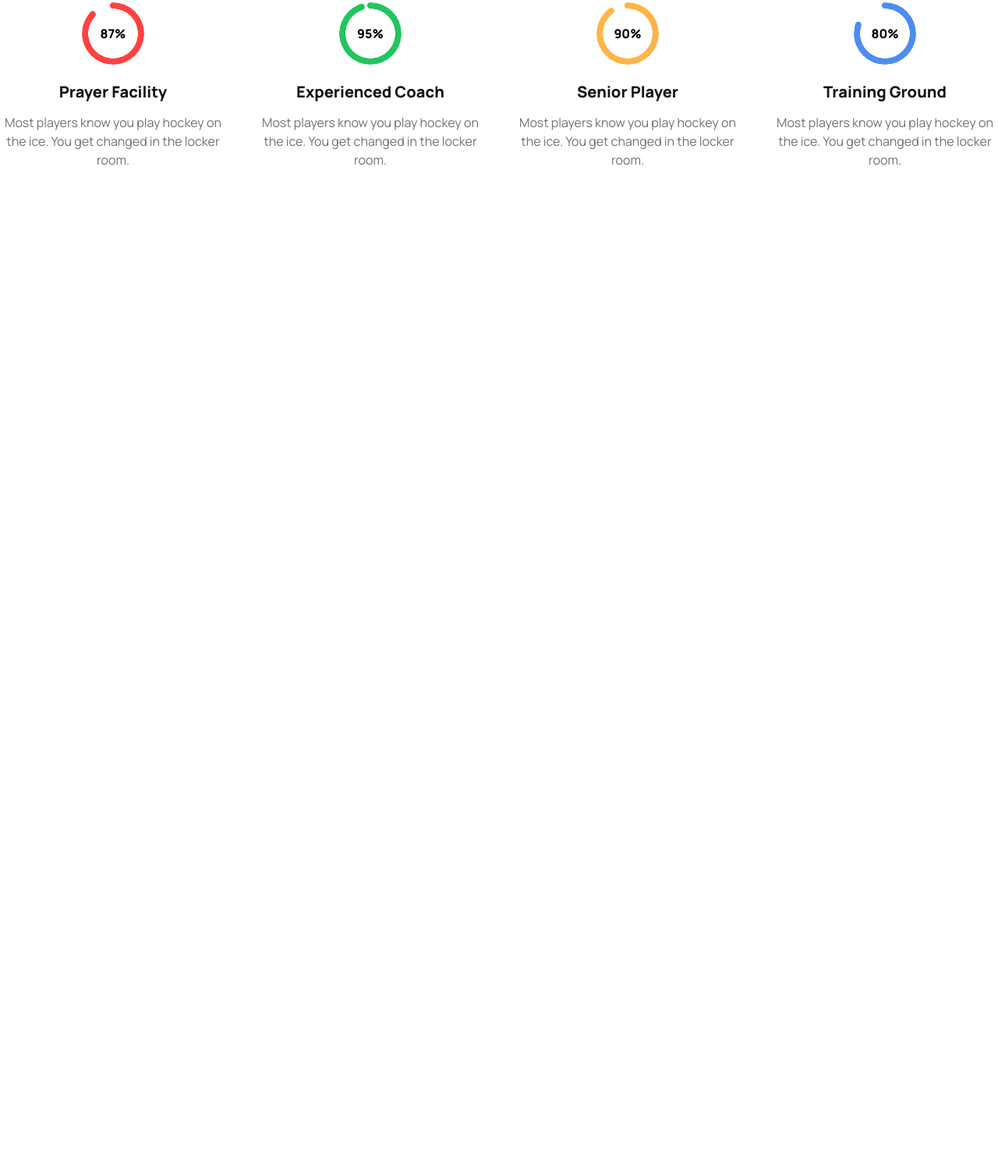
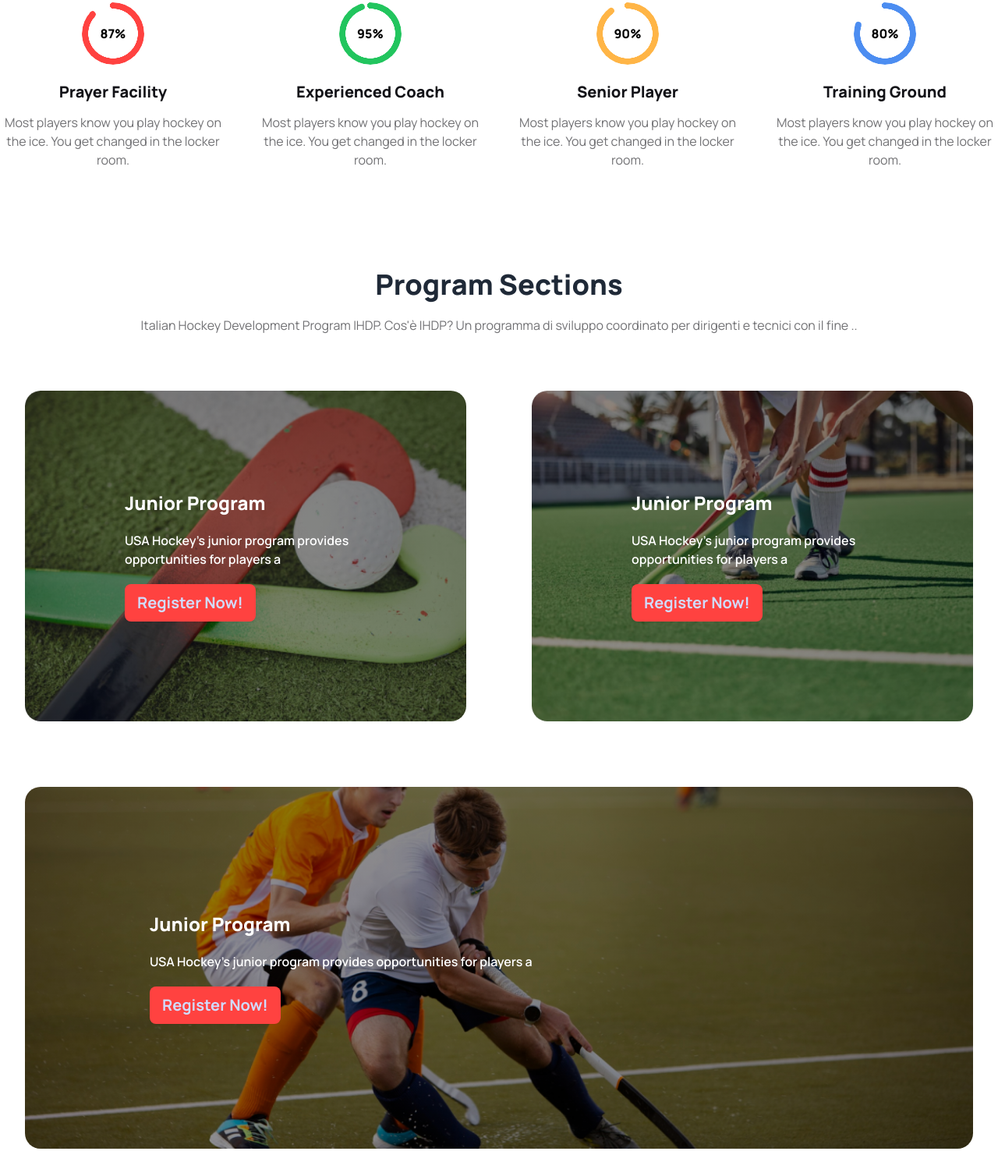
Before and after one commit to devrakibxyz/Hockeys, a plain HTML site: page index.html in a window 1280 px wide. Shown: the part 1223-2731 px from the top of the page at 78% size. Before the commit the page ends 1440 px from the top, so only its background shows below. Drawn offline with nearby package versions, Linux system fonts and the light colour scheme.

Commit message:
card section done

```diff
--- a/index.html
+++ b/index.html
@@ -250,6 +250,95 @@
           </div>
         </div>
       </div>
+      <!-- progress-section-end -->
+
+      <!-- program-section-start -->
+
+      <!-- program -->
+      <div class="container m-auto py-32">
+        <!-- program-content -->
+        <div class="text-center space-y-5">
+          <h2 class="text-4xl font-extrabold">Program Sections</h2>
+          <p class="text-[#13131899] font-[16px]">
+            Italian Hockey Development Program IHDP. Cos'è IHDP? Un programma di
+            sviluppo coordinato per dirigenti e tecnici con il fine ..
+          </p>
+        </div>
+
+        <!-- program-card -->
+
+        <div class="grid grid-cols-1 lg:grid-cols-2 gap-5 mt-10">
+          <!-- card-1-->
+          <div class="card bg-base-100">
+            <div class="card-body">
+              <div
+                class="bg-[linear-gradient(45deg,rgba(0,0,0,0.4),rgba(0,0,0,0.5)),url('./Images/2.png')] bg-no-repeat p-20 lg:p-32 bg-cover rounded-[20px] space-y-5"
+              >
+                <h2 class="card-title text-white text-2xl font-extrabold">
+                  Junior Program
+                </h2>
+                <p class="font-semibold text-white">
+                  USA Hockey's junior program provides opportunities for players
+                  a
+                </p>
+                <div class="card-actions">
+                  <button
+                    class="btn btn-primary text-[20px] font-bold orangebg border-none"
+                  >
+                    Register Now!
+                  </button>
+                </div>
+              </div>
+            </div>
+          </div>
+          <!-- card-2 -->
+          <div class="card bg-base-100">
+            <div class="card-body">
+              <div
+                class="bg-[linear-gradient(45deg,rgba(0,0,0,0.4),rgba(0,0,0,0.5)),url('./Images/3.png')] bg-no-repeat p-20 lg:p-32 bg-cover rounded-[20px] space-y-5"
+              >
+                <h2 class="card-title text-white text-2xl font-extrabold">
+                  Junior Program
+                </h2>
+                <p class="font-semibold text-white">
+                  USA Hockey's junior program provides opportunities for players
+                  a
+                </p>
+                <div class="card-actions">
+                  <button
+                    class="btn btn-primary text-[20px] font-bold orangebg border-none"
+                  >
+                    Register Now!
+                  </button>
+                </div>
+              </div>
+            </div>
+          </div>
+          <!-- card-3 -->
+          <div class="card bg-base-100 col-span-1 lg:col-span-2">
+            <div class="card-body">
+              <div
+                class="bg-[linear-gradient(45deg,rgba(0,0,0,0.4),rgba(0,0,0,0.5)),url('./Images/4.png')] bg-no-repeat p-20 lg:p-40 bg-cover rounded-[20px] space-y-5"
+              >
+                <h2 class="card-title text-white text-2xl font-extrabold">
+                  Junior Program
+                </h2>
+                <p class="font-semibold text-white">
+                  USA Hockey's junior program provides opportunities for players
+                  a
+                </p>
+                <div class="card-actions">
+                  <button
+                    class="btn btn-primary text-[20px] font-bold orangebg border-none"
+                  >
+                    Register Now!
+                  </button>
+                </div>
+              </div>
+            </div>
+          </div>
+        </div>
+      </div>
     </main>
 
     <!-- footer -->
```
